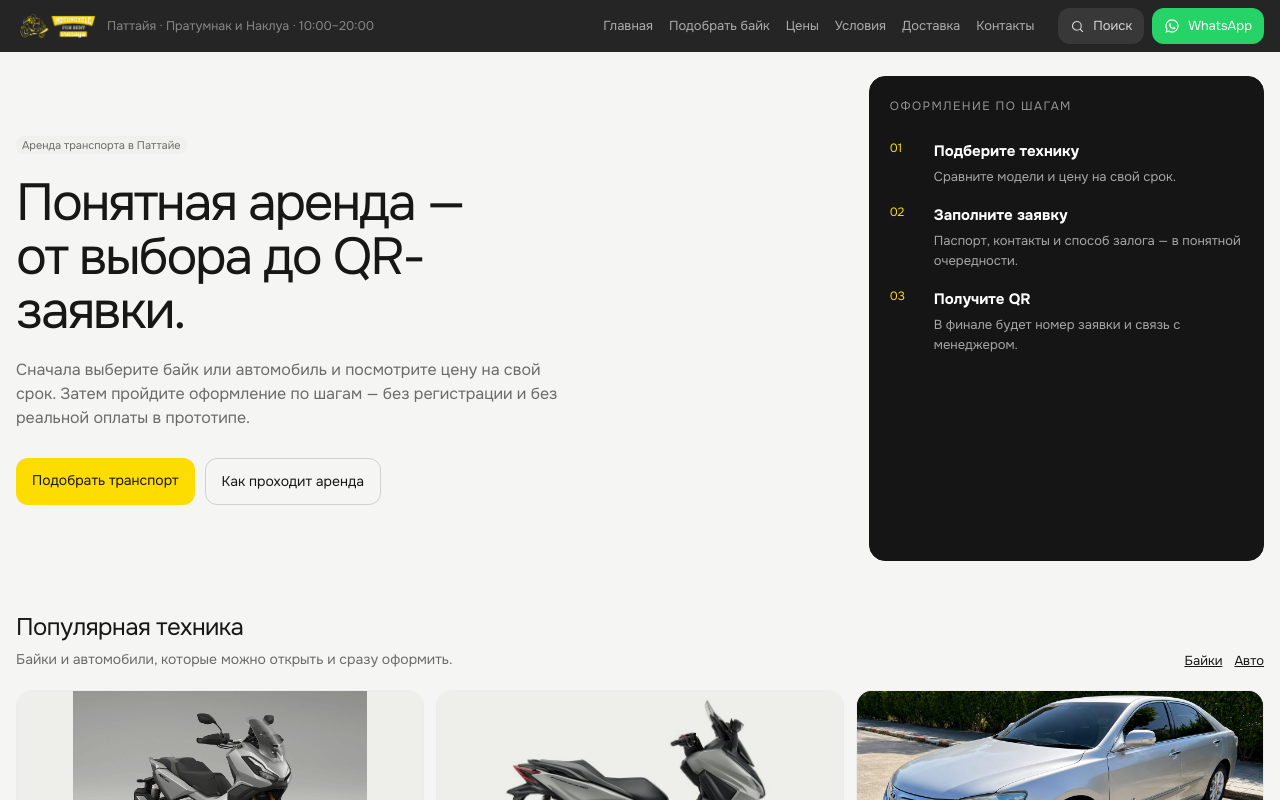
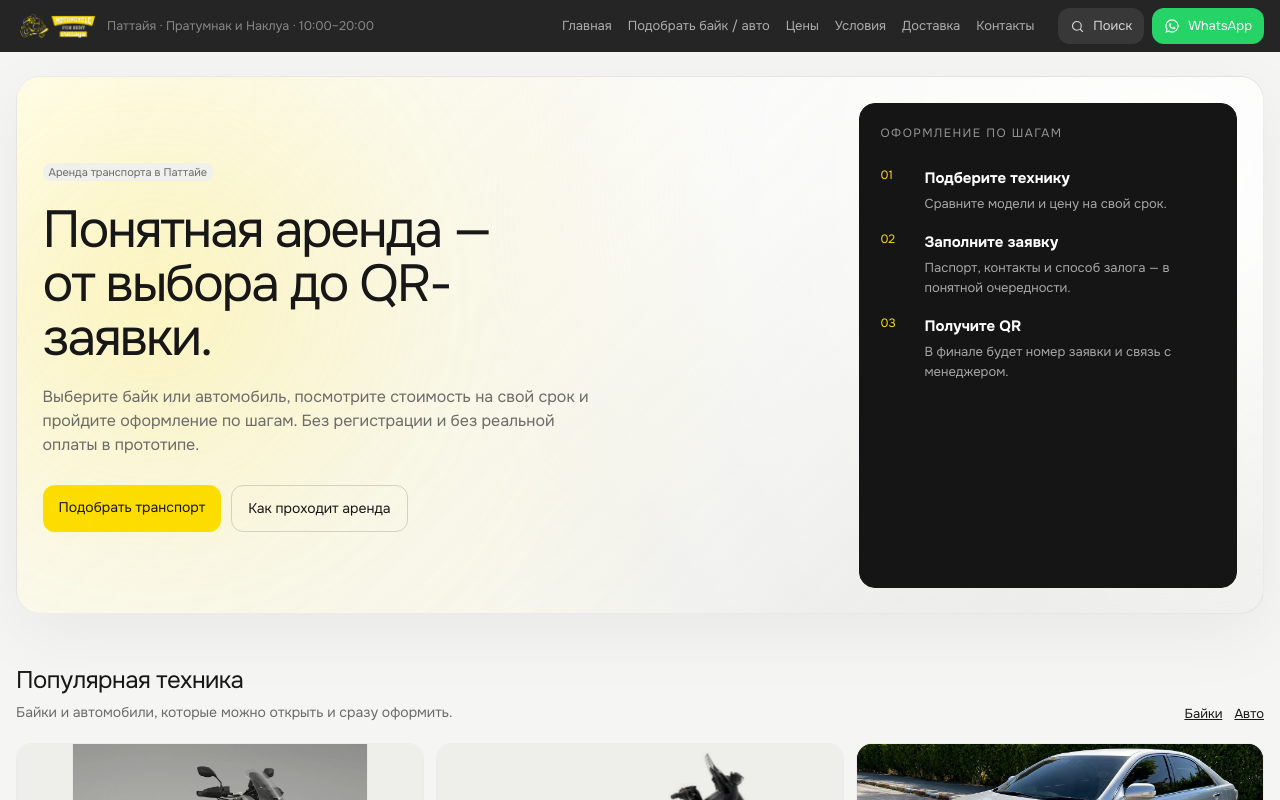
Before and after one commit to altxgroupllc/andreyrent, a Next.js app: page /ru in a window 1280 px wide. Shown: the top 800 px of the page. Built offline with nearby package versions, Linux system fonts and the light colour scheme.

Commit message:
fix: polish booking flow and transport UX

```diff
--- a/src/app/[locale]/bikes/page.tsx
+++ b/src/app/[locale]/bikes/page.tsx
@@ -4,9 +4,9 @@ import { isLocale } from "@/content/routes";
 import { CataloguePage } from "@/components/booking/catalogue-page";
 
 export const metadata: Metadata = {
-  title: "Каталог байков и скутеров в Паттайе",
+  title: "Аренда байков, скутеров и авто в Паттайе",
   description:
-    "28 моделей Honda и Yamaha в аренду в Паттайе. Цена показана за выбранный срок аренды, а не «от». Залог деньгами, паспорт остаётся у вас.",
+    "Каталог транспорта в аренду в Паттайе: байки, скутеры и автомобили. Цена пересчитывается под выбранный срок аренды.",
   alternates: { canonical: "/ru/bikes" },
 };
 
@@ -17,8 +17,8 @@ export default async function BikesPage({ params }: PageProps<"/[locale]/bikes">
     <CataloguePage
       locale={locale}
       category="motorbike"
-      title="Байки и скутеры в аренду"
-      lede="Выберите срок — весь парк пересчитается. Цена под каждой моделью это сумма за выбранный период, а не минимальный тариф при долгой аренде."
+      title="Байки, скутеры и авто в аренду"
+      lede="Переключайтесь между байками, автомобилями и велосипедами, выбирайте срок — стоимость пересчитается под выбранный период."
     />
   );
 }
--- a/src/app/[locale]/page.tsx
+++ b/src/app/[locale]/page.tsx
@@ -13,9 +13,9 @@ import { t, r } from "@/components/system/tokens";
 import { path, vehiclePath } from "@/content/routes";
 
 export const metadata: Metadata = {
-  title: "Аренда байков и скутеров в Паттайе",
+  title: "Аренда байков, авто и скутеров в Паттайе",
   description:
-    "Подберите байк в Паттайе за три шага: что нужно, на сколько и куда привезти. Честная цена за выбранный срок, залог деньгами, паспорт остаётся у вас.",
+    "Подберите транспорт в Паттайе: байк, скутер или автомобиль. Посмотрите стоимость на свой срок и пройдите пошаговое оформление заявки.",
   alternates: { canonical: "/ru" },
 };
 
@@ -40,11 +40,12 @@ export default async function HomePage({ params }: PageProps<"/[locale]">) {
 
   return (
     <div className="mx-auto max-w-[1320px] px-4 pb-28 pt-6 lg:pb-12">
-      <section className="grid gap-5 lg:grid-cols-[minmax(0,1.35fr)_minmax(360px,.65fr)] lg:gap-8">
+      <section className="home-hero">
+        <div className="relative z-[1] grid gap-5 lg:grid-cols-[minmax(0,1.35fr)_minmax(360px,.65fr)] lg:gap-8">
           <div className="py-5 sm:py-10 lg:py-14">
             <Chip>Аренда транспорта в Паттайе</Chip>
             <h1 className="mt-5 max-w-[13ch] text-[38px] font-600 leading-[1.04] tracking-[-.04em] sm:text-[52px]">Понятная аренда — от выбора до QR-заявки.</h1>
-          <p className="mt-5 max-w-[52ch] text-[15px] leading-6 sm:text-[16px]" style={{ color: t.muted }}>Сначала выберите байк или автомобиль и посмотрите цену на свой срок. Затем пройдите оформление по шагам — без регистрации и без реальной оплаты в прототипе.</p>
+            <p className="mt-5 max-w-[52ch] text-[15px] leading-6 sm:text-[16px]" style={{ color: t.muted }}>Выберите байк или автомобиль, посмотрите стоимость на свой срок и пройдите оформление по шагам. Без регистрации и без реальной оплаты в прототипе.</p>
             <div className="mt-7 flex flex-wrap gap-2.5">
               <Link href="#подбор" className="min-h-11 px-4 py-3 text-[14px] font-600" style={{ background: t.yellow, color: t.text, borderRadius: r.button }}>Подобрать транспорт</Link>
               <Link href={path.howItWorks(locale)} className="min-h-11 px-4 py-3 text-[14px] font-500" style={{ border: `1px solid ${t.borderStrong}`, borderRadius: r.button }}>Как проходит аренда</Link>
@@ -56,6 +57,7 @@ export default async function HomePage({ params }: PageProps<"/[locale]">) {
               {[["01", "Подберите технику", "Сравните модели и цену на свой срок."], ["02", "Заполните заявку", "Паспорт, контакты и способ залога — в понятной очередности."], ["03", "Получите QR", "В финале будет номер заявки и связь с менеджером."]].map(([n, title, text]) => <li key={n} className="grid grid-cols-[32px_1fr] gap-3"><span className="text-[12px] font-600" style={{ color: t.yellow }}>{n}</span><div><strong className="text-[15px] font-500">{title}</strong><p className="mt-1 text-[13px] leading-5" style={{ color: "rgba(255,255,255,.62)" }}>{text}</p></div></li>)}
             </ol>
           </Card>
+        </div>
       </section>
 
       <section className="mt-12" aria-labelledby="featured-title">
--- a/src/app/globals.css
+++ b/src/app/globals.css
@@ -63,6 +63,49 @@ body {
   color: #171717;
 }
 
+.home-hero {
+  position: relative;
+  isolation: isolate;
+  overflow: hidden;
+  padding: clamp(16px, 2vw, 28px);
+  border: 1px solid rgba(17,17,17,.07);
+  border-radius: 24px;
+  background: linear-gradient(135deg, rgba(255,255,255,.92), rgba(240,240,237,.78));
+  box-shadow: 0 20px 70px rgba(17,17,17,.055);
+}
+
+.home-hero::before {
+  content: "";
+  position: absolute;
+  inset: -35%;
+  z-index: 0;
+  background:
+    radial-gradient(circle at 28% 45%, rgba(253,221,0,.24) 0, rgba(253,221,0,.08) 18%, transparent 38%),
+    radial-gradient(circle at 76% 32%, rgba(255,255,255,.95) 0, rgba(255,255,255,.36) 20%, transparent 40%),
+    radial-gradient(circle at 68% 76%, rgba(17,17,17,.055) 0, transparent 31%);
+  filter: blur(10px);
+  animation: hero-drift 18s ease-in-out infinite alternate;
+}
+
+.home-hero::after {
+  content: "";
+  position: absolute;
+  inset: 0;
+  z-index: 0;
+  pointer-events: none;
+  opacity: .24;
+  background-image:
+    linear-gradient(rgba(17,17,17,.035) 1px, transparent 1px),
+    linear-gradient(90deg, rgba(17,17,17,.035) 1px, transparent 1px);
+  background-size: 34px 34px;
+  mask-image: linear-gradient(to bottom right, rgba(0,0,0,.72), transparent 76%);
+}
+
+@keyframes hero-drift {
+  from { transform: translate3d(-1.5%, -1%, 0) scale(1); }
+  to { transform: translate3d(2%, 1.5%, 0) scale(1.04); }
+}
+
 /* Prices are compared, not read. Never let the digits reflow. */
 .tnum { font-variant-numeric: tabular-nums; font-feature-settings: "tnum" 1; }
 
--- a/src/components/vehicle/quick-preview.tsx
+++ b/src/components/vehicle/quick-preview.tsx
@@ -106,23 +106,22 @@ export function QuickPreview({
             <div className="text-right text-[12.5px]" style={{ color: t.muted }}>
               <div>{labels.deposit} {vehicle.depositLabel ?? "—"}</div>
               <div className="mt-0.5">
-                {/* C-04: zone prices are disputed, so delivery cost is never printed here */}
                 {rental.zone === "office" ? "Самовывоз, 0 ฿" : labels.delivery}
               </div>
             </div>
           </div>
 
-          <div className="mt-4 grid grid-cols-[1fr_auto] gap-2">
+          <div className="mt-4 grid grid-cols-[minmax(0,1fr)_auto] gap-2">
             <Link
               href={withRental(path.booking(vehicle.slug, locale), rental)}
-              className="py-3 text-[14.5px] font-600"
+              className="flex min-h-11 items-center justify-center px-4 py-3 text-center text-[14.5px] font-600"
               style={{ background: t.yellow, color: t.text, borderRadius: r.button }}
             >
               {primaryCta(vehicle, "Продолжить к бронированию")}
             </Link>
             <Link
               href={withRental(vehiclePath(vehicle.category, vehicle.slug, locale), rental)}
-              className="px-4 py-3 text-[14.5px] font-500"
+              className="flex min-h-11 items-center justify-center px-4 py-3 text-[14.5px] font-500"
               style={{ background: t.surfaceSunken, color: t.text, borderRadius: r.button }}
             >
               {labels.details}
--- a/src/content/i18n/ru.ts
+++ b/src/content/i18n/ru.ts
@@ -10,7 +10,7 @@ export const ru = {
   nav: {
     home: "Главная",
     find: "Подбор",
-    booking: "Подобрать байк",
+    booking: "Подобрать байк / авто",
     bikes: "Байки",
     cars: "Авто",
     bicycles: "Вело",
@@ -26,7 +26,7 @@ export const ru = {
   },
 
   home: {
-    title: "Байк в Паттайе\nза три шага",
+    title: "Транспорт в Паттайе\nза три шага",
     lede: "Джомтьен, Пратумнак, центр или Наклуа — скажите, что нужно и на сколько, и увидите реальную цену за ваш срок.",
     step1: "Что нужно",
     step2: "На сколько",
@@ -49,7 +49,7 @@ export const ru = {
 
   vehicle: {
     quickView: "быстрый просмотр",
-    choose: "Выбрать этот байк",
+    choose: "Выбрать транспорт",
     details: "Подробнее",
     close: "Закрыть",
     specs: "Характеристики",
```
Also changed, not shown: src/components/booking/booking-experience.tsx (+14 -21 lines). Lines whose indentation alone changed are shown as unchanged.
